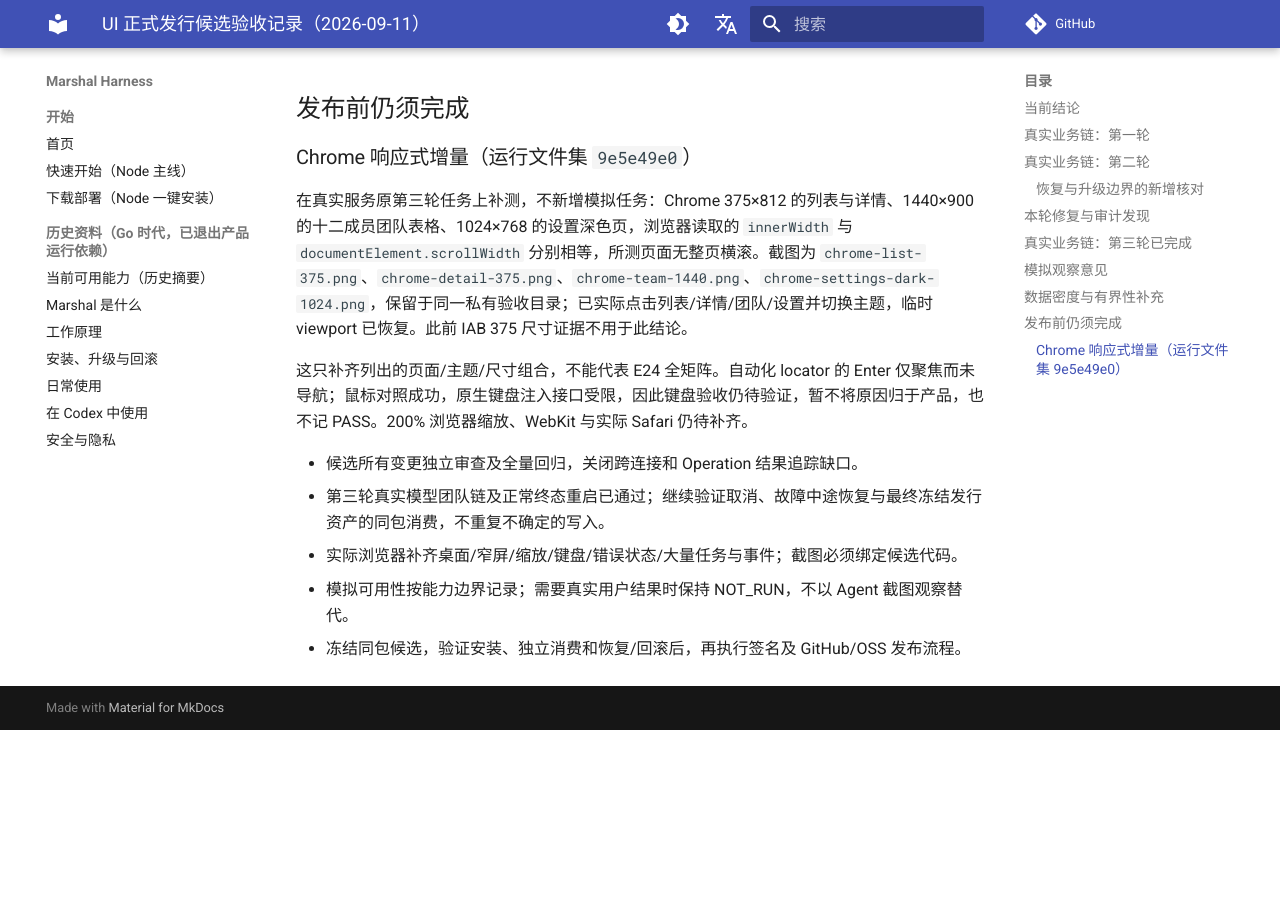
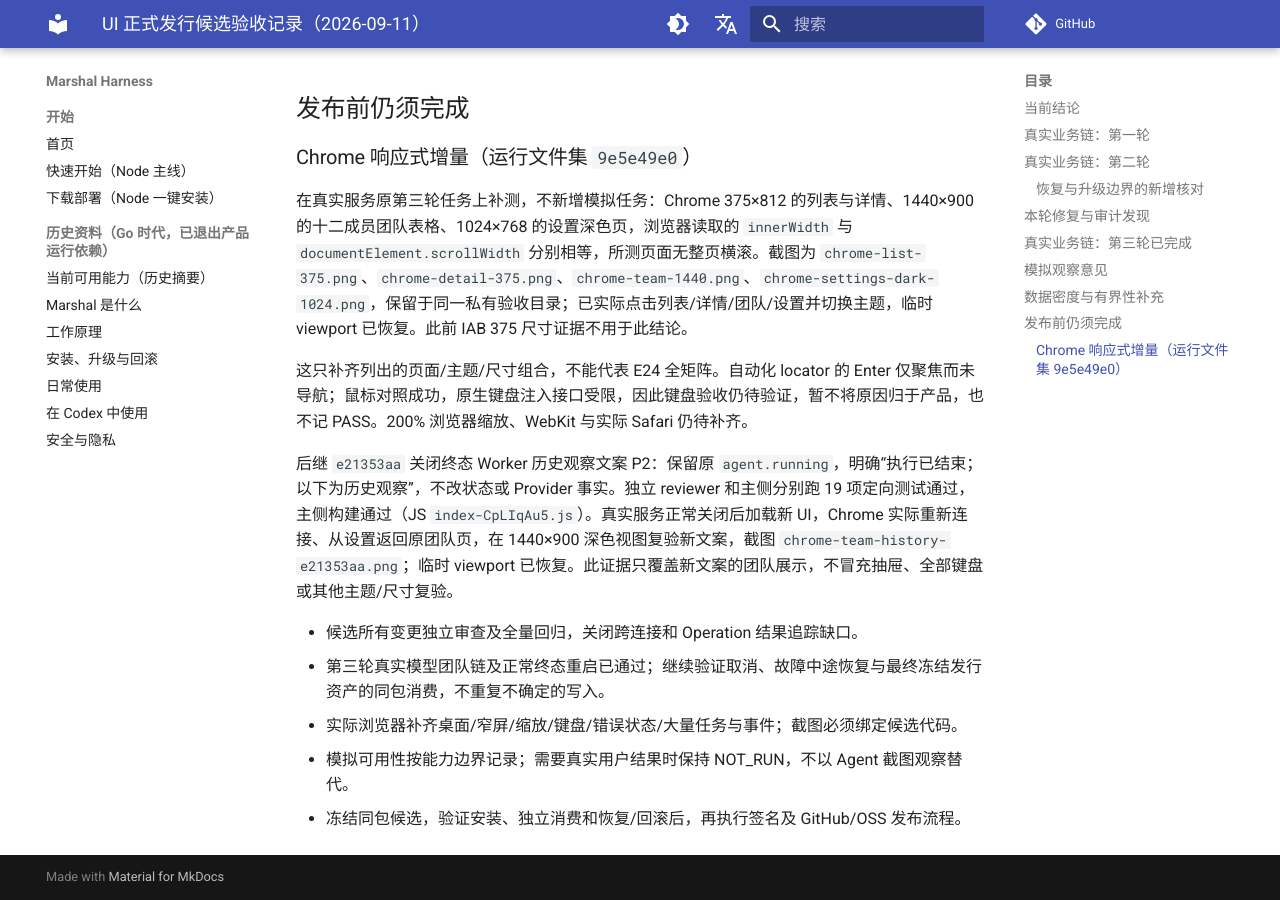
Before and after one commit to chiga0/marshal-harness, an MkDocs documentation site: the page built from docs/ui-1/release-validation-2026-09-11.md, in a window 1280 px wide and 900 px high, scrolled down 5570 px. Built offline with MkDocs 1.6.1 and Material for MkDocs 9.7.7, drawn with Linux system fonts in a browser that asks for light colours; comment, search, counter and statistics services are not loaded; before the commit the page ends 6300 px from its top, so only the background shows below that.

Commit message:
docs(ui): bind terminal observation fix to browser evidence

```diff
--- a/docs/ui-1/release-validation-2026-09-11.md
+++ b/docs/ui-1/release-validation-2026-09-11.md
@@ -107,6 +107,8 @@ CI `34583578954` 的 Ubuntu/Node22 密度测试超过默认 5 秒（5119ms），
 
 这只补齐列出的页面/主题/尺寸组合，不能代表 E24 全矩阵。自动化 locator 的 Enter 仅聚焦而未导航；鼠标对照成功，原生键盘注入接口受限，因此键盘验收仍待验证，暂不将原因归于产品，也不记 PASS。200% 浏览器缩放、WebKit 与实际 Safari 仍待补齐。
 
+后继 `e21353aa` 关闭终态 Worker 历史观察文案 P2：保留原 `agent.running`，明确“执行已结束；以下为历史观察”，不改状态或 Provider 事实。独立 reviewer 和主侧分别跑 19 项定向测试通过，主侧构建通过（JS `index-CpLIqAu5.js`）。真实服务正常关闭后加载新 UI，Chrome 实际重新连接、从设置返回原团队页，在 1440×900 深色视图复验新文案，截图 `chrome-team-history-e21353aa.png`；临时 viewport 已恢复。此证据只覆盖新文案的团队展示，不冒充抽屉、全部键盘或其他主题/尺寸复验。
+
 - 候选所有变更独立审查及全量回归，关闭跨连接和 Operation 结果追踪缺口。
 - 第三轮真实模型团队链及正常终态重启已通过；继续验证取消、故障中途恢复与最终冻结发行资产的同包消费，不重复不确定的写入。
 - 实际浏览器补齐桌面/窄屏/缩放/键盘/错误状态/大量任务与事件；截图必须绑定候选代码。
```
